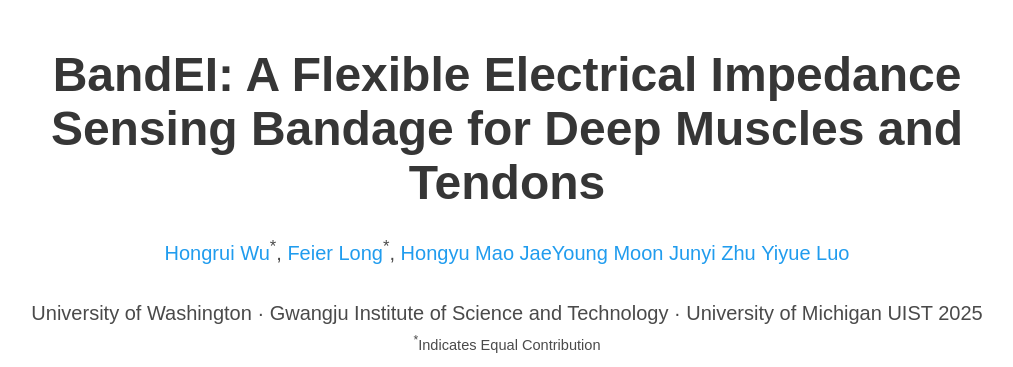
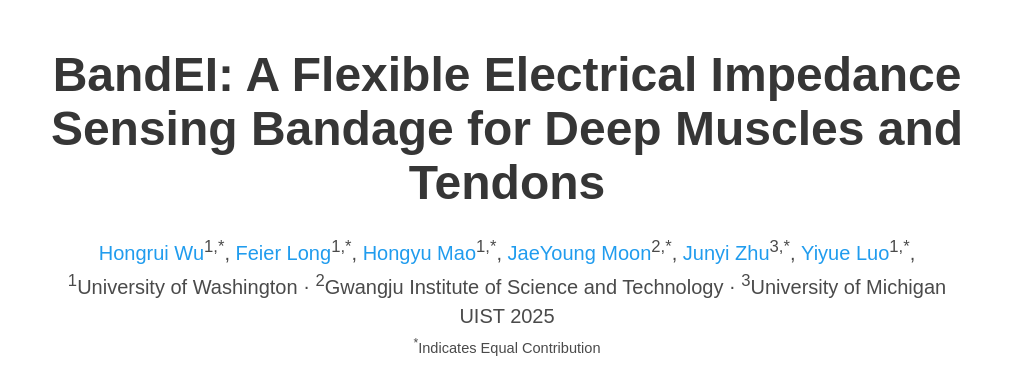
Before and after one commit to flong513/BandEI, a plain HTML site: page index.html in a window 1280 px wide. Shown: the top 367 px of the page, without its empty margins (133-1146 px from the left). Drawn offline with nearby package versions, Linux system fonts and the light colour scheme; some icons are missing; a web font is replaced by a local one.

Commit message:
fixed author affliations

```diff
--- a/index.html
+++ b/index.html
@@ -58,21 +58,29 @@
            <div class="is-size-5 publication-authors">
               <!-- Paper authors -->
               <span class="author-block">
-                <a href="https://wuhongrui.com/" target="_blank">Hongrui Wu</a><sup>*</sup>,</span>
+                <a href="https://wuhongrui.com/" target="_blank">Hongrui Wu</a><sup>1,*</sup>,</span>
                 <span class="author-block">
-                  <a href="https://flong513.github.io/" target="_blank">Feier Long</a><sup>*</sup>,</span>
+                  <a href="https://flong513.github.io/" target="_blank">Feier Long</a><sup>1,*</sup>,</span>
                 <span class="author-block">
-                    <a href="https://www.hongymao.com/" target="_blank">Hongyu Mao</a>
-                  </span>
+                  <a href="https://www.hongymao.com/" target="_blank">Hongyu Mao</a><sup>1,*</sup>,</span>
                 <span class="author-block">
-                    <a href="https://scholar.google.co.kr/citations?user=ZOXP7skAAAAJ&hl=ko" target="_blank">JaeYoung Moon</a>
-                  </span>
+                  <a href="https://scholar.google.co.kr/citations?user=ZOXP7skAAAAJ&hl=ko" target="_blank">JaeYoung Moon</a><sup>2,*</sup>,</span>
                 <span class="author-block">
-                    <a href="https://www.junyizhu.com/" target="_blank">Junyi Zhu</a>
-                  </span>
+                  <a href="https://www.junyizhu.com/" target="_blank">Junyi Zhu</a><sup>3,*</sup>,</span>
                 <span class="author-block">
-                    <a href="https://yyueluo.com/" target="_blank">Yiyue Luo</a>
-                  </span>
+                  <a href="https://yyueluo.com/" target="_blank">Yiyue Luo</a><sup>1,*</sup>,</span>
+            </div>
+
+            <div class="is-size-5 publication-authors">
+              <span class="author-block"><sup>1</sup>University of Washington</span>
+              <span class="author-block">&middot;</span>
+              <span class="author-block"><sup>2</sup>Gwangju Institute of Science and Technology</span>
+              <span class="author-block">&middot;</span>
+              <span class="author-block"><sup>3</sup>University of Michigan</span>
+            </div>
+            <div class="is-size-5 publication-authors">
+              <span class="author-block">UIST 2025</span>
+              <span class="eql-cntrb"><small><br><sup>*</sup>Indicates Equal Contribution</small></span>
             </div>
 
                   <!-- <div class="is-size-5 publication-authors">
@@ -86,7 +94,9 @@
                     <span class="author-block">Gwangju Institute of Science and Technology</span>
                     <span class="author-block">&middot;</span>
                     <span class="author-block">University of Michigan</span>
-                    <span class="author-block"><br>UIST 2025</span>
+                  </div>
+                  <div class="is-size-5 publication-authors">
+                    <span class="author-block">UIST 2025</span>
                     <span class="eql-cntrb"><small><br><sup>*</sup>Indicates Equal Contribution</small></span>
                   </div>
 
@@ -146,12 +156,12 @@
 
 
 <!-- Teaser video-->
-<section class="hero teaser">
+<!-- <section class="hero teaser">
   <div class="container is-max-desktop">
     <div class="hero-body">
-      <video poster="" id="tree" autoplay controls muted loop height="100%">
+      <video poster="" id="tree" autoplay controls muted loop height="100%"> -->
         <!-- Your video here -->
-        <source src="static/videos/bandei_preview.mp4"
+        <!-- <source src="static/videos/bandei_preview.mp4"
         type="video/mp4">
       </video>
       <h2 class="subtitle has-text-centered">
@@ -159,7 +169,7 @@
       </h2>
     </div>
   </div>
-</section>
+</section> -->
 <!-- End teaser video -->
 
 <!-- Paper abstract -->
```
Lines whose indentation alone changed are shown as unchanged.
